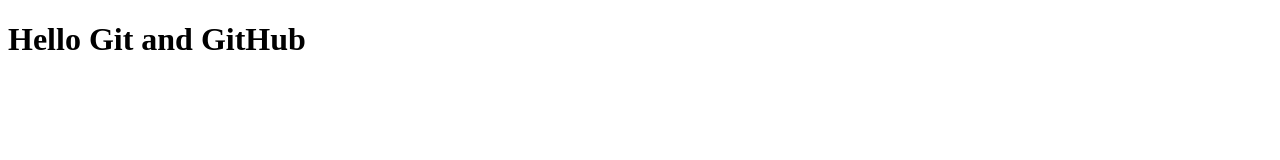
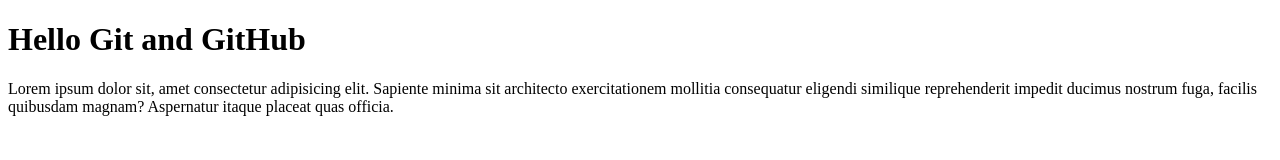
Before and after one commit to saiftajik/Web-Tech, a plain HTML site: page index.html in a window 1280 px wide. Drawn offline with Linux system fonts and the light colour scheme.

Commit message:
para added

```diff
--- a/index.html
+++ b/index.html
@@ -7,5 +7,6 @@
 </head>
 <body>
     <h1>Hello Git and GitHub</h1>
+    <p>Lorem ipsum dolor sit, amet consectetur adipisicing elit. Sapiente minima sit architecto exercitationem mollitia consequatur eligendi similique reprehenderit impedit ducimus nostrum fuga, facilis quibusdam magnam? Aspernatur itaque placeat quas officia.</p>
 </body>
 </html>
```
